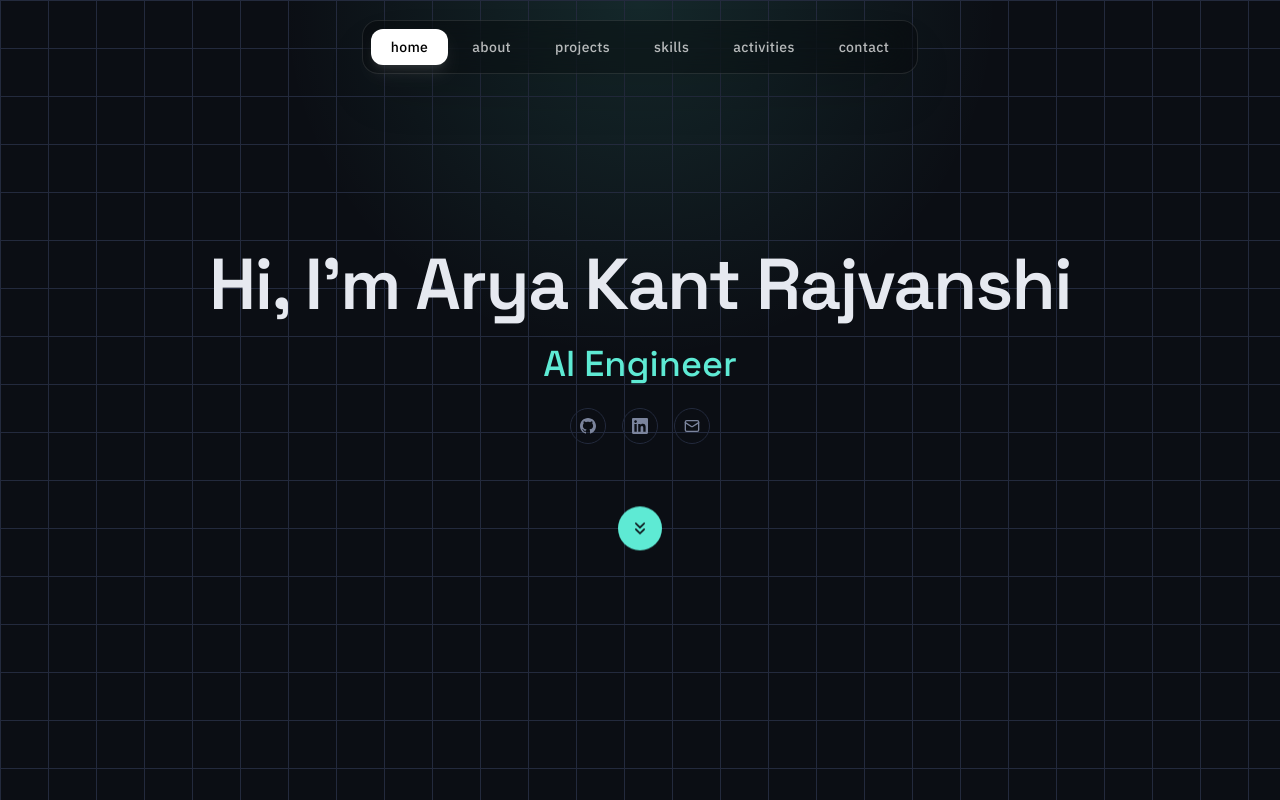
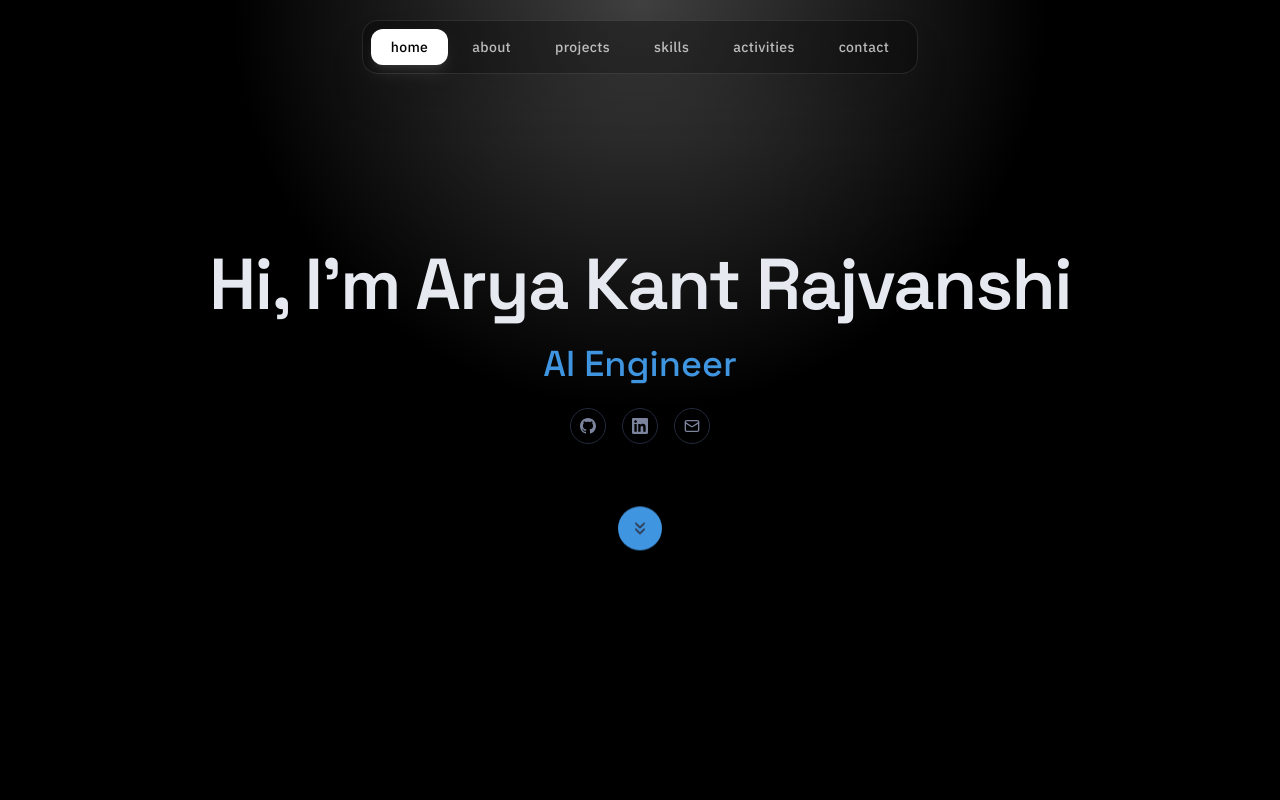
Before and after one commit to laidback-programmer/portfolio, a Next.js app: page / in a window 1280 px wide. Built offline with nearby package versions, Linux system fonts and the light colour scheme.

Commit message:
feat: refine portfolio background effects

```diff
--- a/app/globals.css
+++ b/app/globals.css
@@ -5,7 +5,7 @@
 :root {
   --radius: 0.5rem;
 
-  --background: #0B0E14;
+  --background: #000000;
   --foreground: #E6E9F0;
 
   --card: #131826;
@@ -14,8 +14,8 @@
   --popover: #131826;
   --popover-foreground: #E6E9F0;
 
-  --primary: #5EEAD4;
-  --primary-foreground: #0B0E14;
+  --primary: #3f95df;
+  --primary-foreground: #2c3445;
 
   --secondary: #131826;
   --secondary-foreground: #E6E9F0;
@@ -69,10 +69,7 @@ body {
   background-color: var(--background);
   color: var(--foreground);
   background-image:
-    linear-gradient(var(--border) 1px, transparent 1px),
-    linear-gradient(90deg, var(--border) 1px, transparent 1px),
-    radial-gradient(circle at top, rgba(94, 234, 212, 0.12), transparent 35%);
-  background-size: 48px 48px, 48px 48px, 100% 100%;
+    radial-gradient(circle at top, rgba(255, 255, 255, 0.25), transparent 40%);
   background-attachment: fixed;
   min-height: 100vh;
 }
--- /dev/null
+++ b/components/Background/scrollreset.tsx
@@ -0,0 +1,14 @@
+"use client";
+
+import { useEffect } from "react";
+
+export default function ScrollReset() {
+  useEffect(() => {
+    if ("scrollRestoration" in history) {
+      history.scrollRestoration = "manual";
+    }
+    window.scrollTo(0, 0);
+  }, []);
+
+  return null;
+}
```
